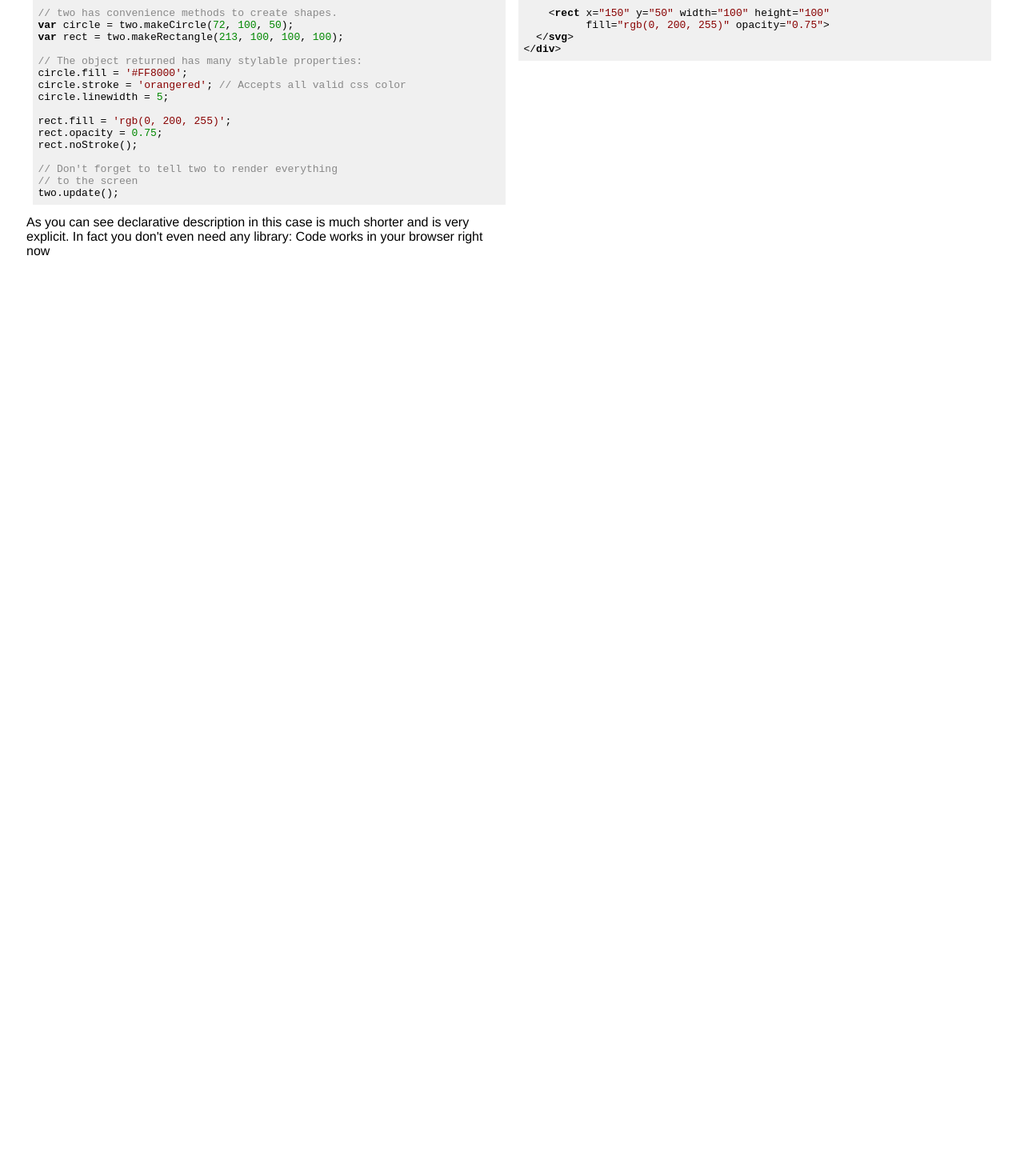
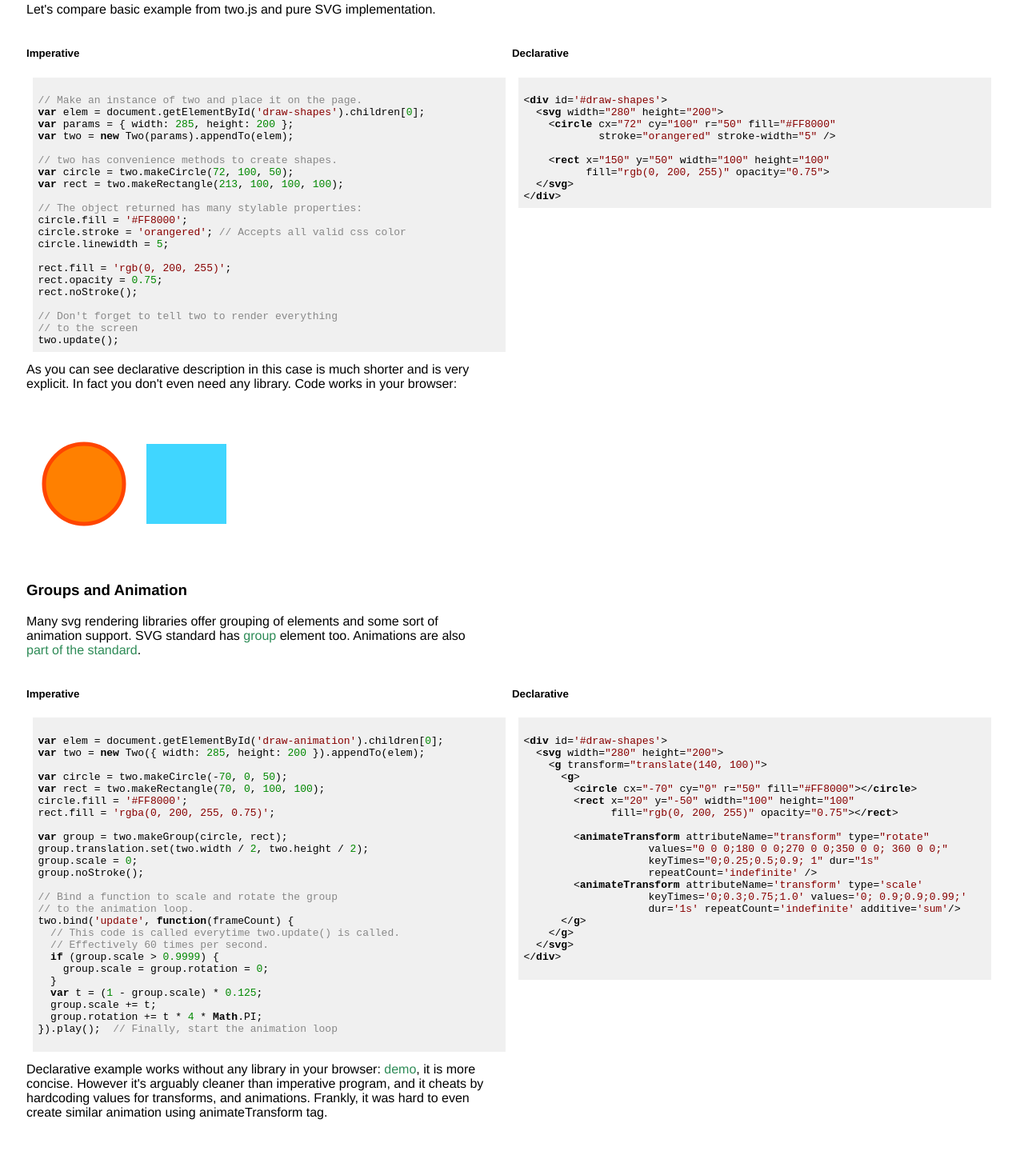
Before and after one commit to anvaka/sj, a website: page compare/index.html in a window 1280 px wide. Shown: the part 431-1870 px from the top of the page at 80% size. Before the commit the page ends 803 px from the top, so only its background shows below. Drawn offline with Linux system fonts and the light colour scheme.

Commit message:
Added animation example

```diff
--- a/compare/index.html
+++ b/compare/index.html
@@ -4,10 +4,15 @@
     <meta http-equiv="content-type" content="text/html; charset=utf-8" />
     <title>Imperative vs Declarative</title>
     <style type="text/css" media="all">
-      .declarative, .imperative { width: 50%; margin: 0; padding: 0; float: left;}
+      .declarative, .imperative { margin: 0; padding: 0; width:580px}
+      @media (min-width: 1200px) {
+        .declarative, .imperative { width: 50%; float: left;}
+      }
+      .demoInfo { clear: both; }
+      .sidenote { font-size: small;}
       body { font-family: helvetica; padding: 25px; }
+      a { text-decoration: none; color: #2E8B57; }
       p { max-width: 580px; }
-      .demoInfo { clear: both; }
       code { margin: 8px;}
     </style>
     <link rel="stylesheet" href="../external/highlight/styles/default.css">
@@ -17,17 +22,32 @@
   <body>
     <h2>Imperative vs Declarative drawing API</h2>
     <p>
-    As a reference we'll take really good rendering library <a href='http://jonobr1.github.io/two.js/'>two.js</a>.
+    Many drawing libraries propose imperative API to render objects.
+    E.g. <a href="http://d3js.org/">d3</a>, <a href="http://raphaeljs.com/">Raphaël</a>,
+    <a href='http://fabricjs.com/'>fabric.js</a>, <a href="http://jonobr1.github.io/two.js/">two.js</a>
+    <a href='http://svgjs.com/'>svg.js</a>, <a href='http://snapsvg.io/'>snap.svg</a>
+    they all offer some sort of javascript API to draw scene and append objects to it.
+    </p>
+    <p>If you programmed in both HTML and MFC you'll know how much
+    easier it is to use declarative API to describe UI. Especially if you used
+    <a href="http://angularjs.org/">angular.js</a> or <a href="http://emberjs.com/">ember.js</a></p>
+    <p>
+    In this post I wanted to explore available options for declarative programming of graphics.
+    </p><p>
+    As a reference we'll take really good library <a href='http://jonobr1.github.io/two.js/'>two.js</a>.
     All examples on the left are written in two.js. Examples on the right are showing what they could look like
     with declarative API.
-    </p><p>
-    Note: we are not trying to say two.js is bad or something. It has much more
-    to offer than only svg rendering. Sole purpose of this page is to check
-    available options with declarative API
+    </p><p class='sidenote'>
+    I am not trying to say imperative API is bad. It has a lot of value
+    to offer. Sole purpose of this post is to check alternative options with declarative API
     </p>
 
     <h3>Basic usage</h3>
     <div class='demo'>
+
+    <p class='demoInfo'>
+      Let's compare basic example from two.js and pure SVG implementation.
+    </p>
     <div class='imperative'>
       <h5>Imperative</h5>
       <pre><code>
@@ -71,9 +91,86 @@ two.update();
 
     <p class='demoInfo'>
     As you can see declarative description in this case is much shorter and is
-    very explicit. In fact you don't even need any library: Code works in
-    your browser right now
+    very explicit. In fact you don't even need any library. Code works in
+    your browser:
     </p>
+    <div id='#draw-shapes'>
+      <svg width="280" height="200">
+        <circle cx="72" cy="100" r="50" fill="#FF8000" stroke="orangered" stroke-width="5" />
+        <rect x="150" y="50" width="100" height="100" fill="rgb(0, 200, 255)" opacity="0.75">
+      </svg>
+    </div>
+    </div>
+
+    <div class='demo'>
+      <h3>Groups and Animation</h3>
+
+      <p class='demoInfo'>
+      Many svg rendering libraries offer grouping of elements and some sort of
+      animation support. SVG standard has <a href="http://www.w3.org/TR/SVG11/struct.html#Groups">group</a>
+      element too. Animations are also <a href="http://www.w3.org/TR/SVG/animate.html">part of the standard</a>.
+      </p>
+      <div class='imperative'>
+        <h5>Imperative</h5>
+        <pre><code>
+var elem = document.getElementById('draw-animation').children[0];
+var two = new Two({ width: 285, height: 200 }).appendTo(elem);
+
+var circle = two.makeCircle(-70, 0, 50);
+var rect = two.makeRectangle(70, 0, 100, 100);
+circle.fill = '#FF8000';
+rect.fill = 'rgba(0, 200, 255, 0.75)';
+
+var group = two.makeGroup(circle, rect);
+group.translation.set(two.width / 2, two.height / 2);
+group.scale = 0;
+group.noStroke();
+
+// Bind a function to scale and rotate the group
+// to the animation loop.
+two.bind('update', function(frameCount) {
+  // This code is called everytime two.update() is called.
+  // Effectively 60 times per second.
+  if (group.scale &gt; 0.9999) {
+    group.scale = group.rotation = 0;
+  }
+  var t = (1 - group.scale) * 0.125;
+  group.scale += t;
+  group.rotation += t * 4 * Math.PI;
+}).play();  // Finally, start the animation loop
+        </code></pre>
+      </div>
+      <div class='declarative'>
+        <h5>Declarative</h5>
+        <pre><code>
+&lt;div id='#draw-shapes'&gt;
+  &lt;svg width=&quot;280&quot; height=&quot;200&quot;&gt;
+    &lt;g transform=&quot;translate(140, 100)&quot;&gt;
+      &lt;g&gt;
+        &lt;circle cx=&quot;-70&quot; cy=&quot;0&quot; r=&quot;50&quot; fill=&quot;#FF8000&quot;&gt;&lt;/circle&gt;
+        &lt;rect x=&quot;20&quot; y=&quot;-50&quot; width=&quot;100&quot; height=&quot;100&quot;
+              fill=&quot;rgb(0, 200, 255)&quot; opacity=&quot;0.75&quot;&gt;&lt;/rect&gt;
+
+        &lt;animateTransform attributeName=&quot;transform&quot; type=&quot;rotate&quot;
+                    values=&quot;0 0 0;180 0 0;270 0 0;350 0 0; 360 0 0;&quot;
+                    keyTimes=&quot;0;0.25;0.5;0.9; 1&quot; dur=&quot;1s&quot;
+                    repeatCount='indefinite' /&gt;
+        &lt;animateTransform attributeName='transform' type='scale'
+                    keyTimes='0;0.3;0.75;1.0' values='0; 0.9;0.9;0.99;'
+                    dur='1s' repeatCount='indefinite' additive='sum'/&gt;
+      &lt;/g&gt;
+    &lt;/g&gt;
+  &lt;/svg&gt;
+&lt;/div&gt;
+        </code></pre>
+      </div>
+      <p class='demoInfo'>
+      Declarative example works without any library in your browser:
+      <a href='http://plnkr.co/edit/zYEt4anAGH3yDvrrr8p0?p=preview'>demo</a>,
+      it is more concise. However it's arguably cleaner than imperative program,
+      and it cheats by hardcoding values for transforms, and animations. Frankly,
+      it was hard to even create similar animation using animateTransform tag.
+      </p>
     </div>
   </body>
 </html>
```
